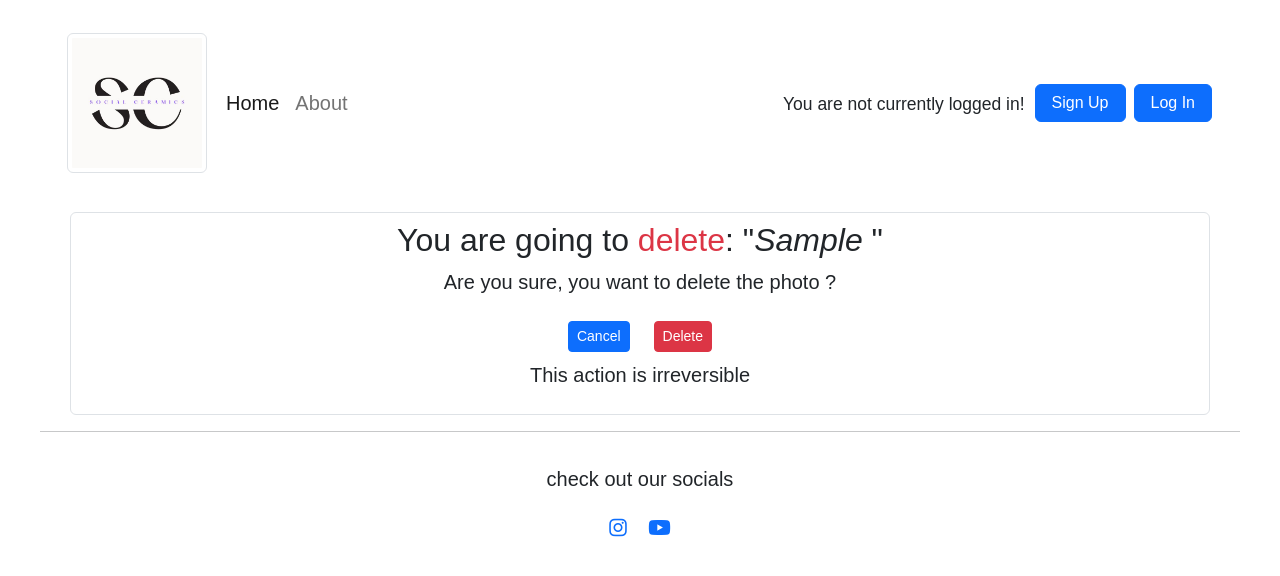
After one commit to YasmineBB/ceramics-studio-platform, a Django app: page /1/delete_image/ in a window 1280 px wide. The commit adds this page. Shown: the top 576 px of the page. Run offline with Django 3.2, Linux system fonts and the light colour scheme; tables that the repository leaves empty hold one stand-in row (values such as "Sample post"); some libraries are stand-ins or nearby versions; some web fonts are replaced.

Commit message:
Add view to allow user to delete their posts

```diff
--- a/studio_platform/urls.py
+++ b/studio_platform/urls.py
@@ -11,6 +11,7 @@ urlpatterns = [
     path('student_gallery/', views.StudentUploadView.as_view(), name='student_gallery'),
     path('photo_detail/<int:pk>', views.ImageDetail.as_view(), name='image_detail'),
     path('<int:pk>/update_image/', views.UpdateImageView.as_view(), name='update_image'),
+    path('<int:pk>/delete_image/', views.ImageDeleteView.as_view(), name='delete_image'),
     # path('edit_profile/', views.UserEditView.as_view(), name='edit_profile'),
     path('edit_profile/', views.edit_profile, name='edit_profile'),
     path('profile/', views.user_profile, name='profile'),
--- a/studio_platform/views.py
+++ b/studio_platform/views.py
@@ -53,8 +53,9 @@ class StudentUploadView(generic.ListView):
 
 
 """
-User upload new post view
+View for users to upload an image.
 """
+
 
 @login_required(login_url='/accounts/login/')
 def new_post(request):
@@ -184,6 +185,7 @@ class UpdateImageView(generic.UpdateView):
         # post.user = request.user
         return reverse_lazy('image_detail', kwargs={'pk': post})
 
+
 """
 View to allow user to view an particular image.
 """
@@ -193,3 +195,14 @@ class ImageDetail(generic.DetailView):
     model = Post
     template_name = 'image_detail.html'
     context_object_name = 'photo'
+
+
+"""
+View to allow user to delete an image they have posted.
+"""
+
+
+class ImageDeleteView(generic.DeleteView):
+    template_name = 'delete_image.html'
+    model = Post
+    success_url = reverse_lazy('student_gallery')
--- /dev/null
+++ b/templates/delete_image.html
@@ -0,0 +1,29 @@
+{% extends 'base.html' %}
+
+{% block title %}Delete Image{% endblock %}
+
+{% block content %}
+<div class="container pb-2 pt-2 border rounded container-custom my-3">
+    <div class="form-group mx-auto">
+        <h2 class="text-center">
+            You are going to <span class="text-danger">delete</span>: "<i>{{ post.caption }}</i>
+            "</h2>
+        <p class="text-center">Are you sure, you want to delete the photo ?</p>
+        <div class="form-group">
+            <form action="" method="post" class="d-flex flex-column align-items-center justify-content-center">
+                {% csrf_token %}
+                <div class="row">
+                    <div class="col text-right">
+                        <a href="{% url 'image_detail' post.id %}" class="my-2 btn btn-primary btn-sm">Cancel</a>
+                    </div>
+                    <div class="col text-left">
+                        <button type="submit" class="my-2 btn btn-danger btn-sm">Delete</button>
+                    </div>
+                </div>
+                <p>This action is irreversible</p>
+            </form>
+        </div>
+    </div>
+</div>
+
+{% endblock %}
--- a/templates/student_gallery.html
+++ b/templates/student_gallery.html
@@ -20,8 +20,9 @@
             <div class="col-md-4">
                 <div>
                     <p><i class="fa-regular fa-user me-3"></i>{{photo.user}}</p>
-                    <p><small><em>{{photo.caption}}</em></small></p><span> <a href="{% url 'image_detail' photo.id %}"
-                            class="post-btn btn btn-outline-dark btn-sm">View Post
+                    <p><small><em>{{photo.caption|slice:50}}...</em></small></p><span> <a
+                            href="{% url 'image_detail' photo.id %}" class="post-btn btn btn-outline-dark btn-sm">View
+                            Post
                             &rarr;</a></span>
                     <div class='mb-5'>
                         <img class="w-100 shadow-1-strong rounded mb-4 img-thumbnail" src="{{photo.image.url}}"
```
Also changed, not shown: templates/image_detail.html (+17 -6 lines), templates/delete_post.html (deleted).
